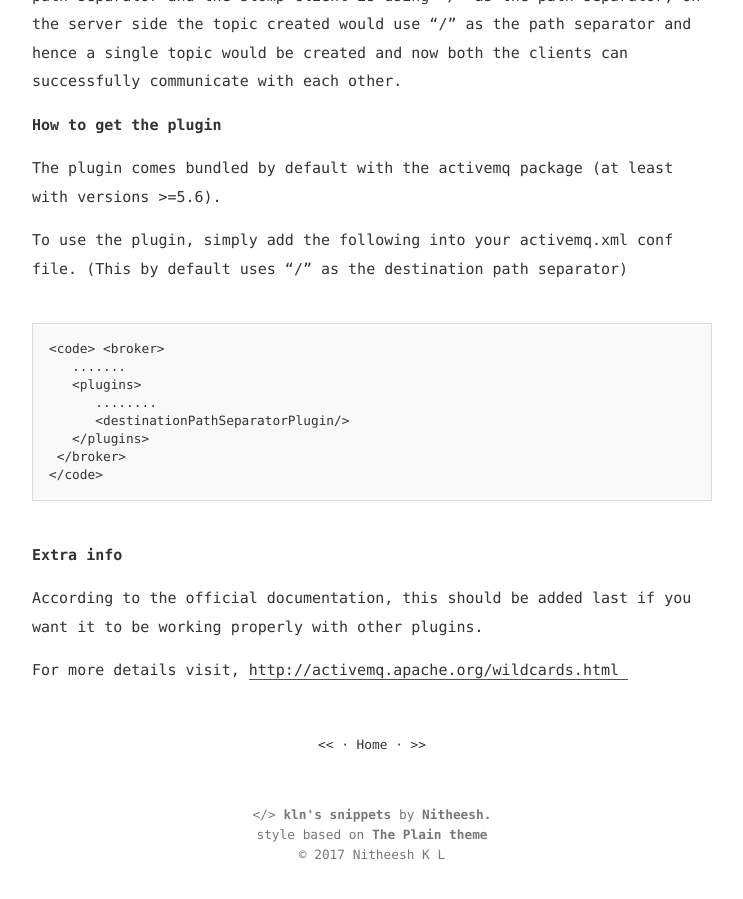
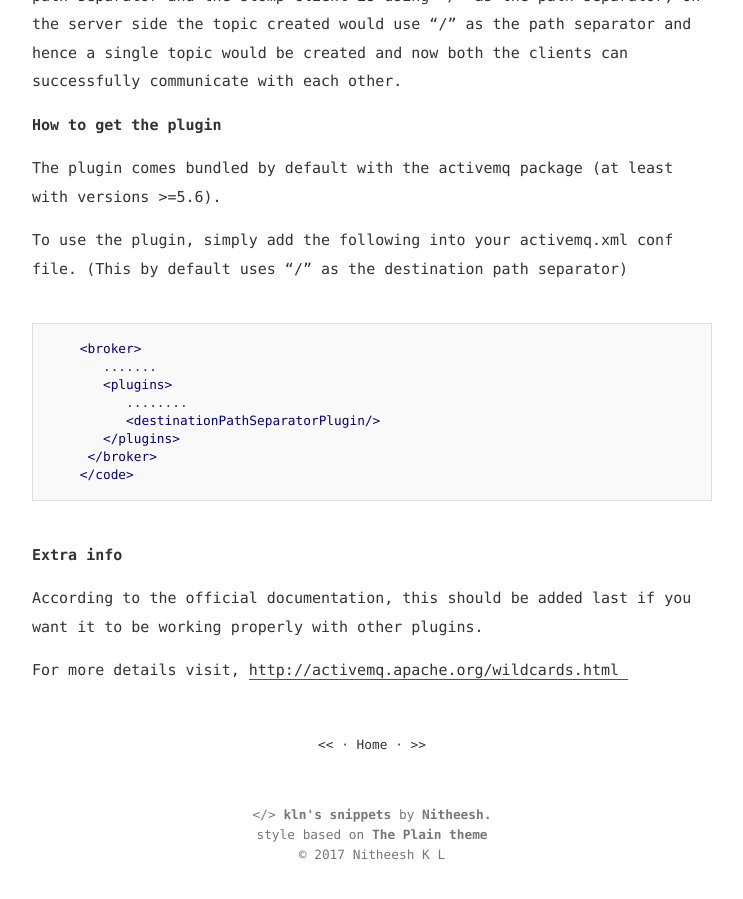
Before and after one commit to nitheeshkl/nitheeshkl.github.io, a Jekyll site: the page built from _posts/2013-07-22-path-separator-plugin-for-apaches-activemq.markdown, in a window 1280 px wide and 900 px high, scrolled down 1276 px. Shown: the whole window, without its empty margins (268-1011 px from the left). Built offline with Jekyll 4.4.1, drawn with Linux system fonts in a browser that asks for light colours.

````diff
--- a/_posts/2013-07-22-path-separator-plugin-for-apaches-activemq.markdown
+++ b/_posts/2013-07-22-path-separator-plugin-for-apaches-activemq.markdown
@@ -35,8 +35,8 @@
 
 To use the plugin, simply add the following into your activemq.xml conf file. (This by default uses "/" as the destination path separator)
 
-
-    <code> <broker>
+```xml
+    <broker>
        .......
        <plugins>
           ........
@@ -44,7 +44,7 @@
        </plugins>
      </broker>
     </code>
-
+```
 
 **Extra info**
 
````
